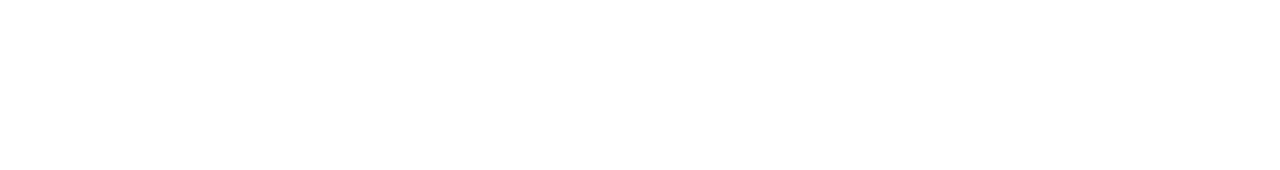
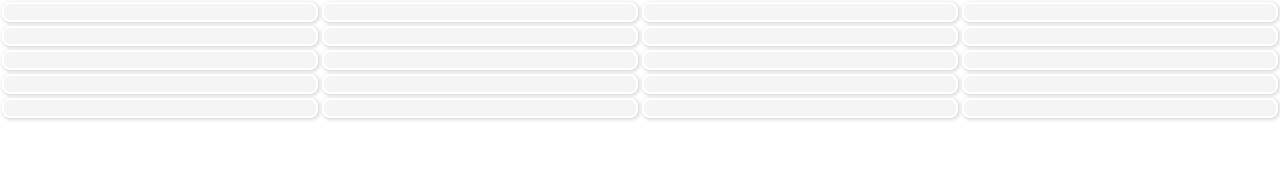
Before and after one commit to iatraljic/marvel, a React (Create React App) app: page / in a window 1280 px wide. Shown: the top 170 px of the page. Built offline with nearby package versions, Linux system fonts and the light colour scheme.

Commit message:
Added character component to grid

```diff
--- a/src/App.js
+++ b/src/App.js
@@ -5,6 +5,7 @@
 function App() {
   return (
     <div className="app">
+      <Home/>
     </div>
   );
 }
--- /dev/null
+++ b/src/components/Character/index.css
@@ -0,0 +1,9 @@
+.character {
+  background-color: whitesmoke;
+  border: white 2px solid;
+  border-radius: 8px;
+  text-align: center;
+  padding: 8px;
+  margin: 2px;
+  box-shadow: 1px 1px 4px 0px #cccccc;
+}
--- /dev/null
+++ b/src/components/Character/index.jsx
@@ -0,0 +1,12 @@
+import React from 'react';
+
+import './index.css';
+
+function Character() {
+  return (
+    <div className='character'>
+    </div>
+  );
+}
+
+export default Character;
--- a/src/components/Grid/index.jsx
+++ b/src/components/Grid/index.jsx
@@ -1,47 +1,69 @@
 import React from 'react';
+
+import Character from '../Character';
 
 function Grid() {
   return (
     <div className="grid-container">
       <div className='col-1 t-col-2 m-col-4'>
+        <Character>1</Character>
       </div>
       <div className='col-1 t-col-2 m-col-4'>
+        <Character>2</Character>
       </div>
       <div className='col-1 t-col-2 m-col-4'>
+        <Character>3</Character>
       </div>
       <div className='col-1 t-col-2 m-col-4'>
+        <Character>4</Character>
       </div>
       <div className='col-1 t-col-2 m-col-4'>
+        <Character>5</Character>
       </div>
       <div className='col-1 t-col-2 m-col-4'>
+        <Character>6</Character>
       </div>
       <div className='col-1 t-col-2 m-col-4'>
+        <Character>7</Character>
       </div>
       <div className='col-1 t-col-2 m-col-4'>
+        <Character>8</Character>
       </div>
       <div className='col-1 t-col-2 m-col-4'>
+        <Character>9</Character>
       </div>
       <div className='col-1 t-col-2 m-col-4'>
+        <Character>10</Character>
       </div>
       <div className='col-1 t-col-2 m-col-4'>
+        <Character>11</Character>
       </div>
       <div className='col-1 t-col-2 m-col-4'>
+        <Character>12</Character>
       </div>
       <div className='col-1 t-col-2 m-col-4'>
+        <Character>13</Character>
       </div>
       <div className='col-1 t-col-2 m-col-4'>
+        <Character>14</Character>
       </div>
       <div className='col-1 t-col-2 m-col-4'>
+        <Character>15</Character>
       </div>
       <div className='col-1 t-col-2 m-col-4'>
+        <Character>16</Character>
       </div>
       <div className='col-1 t-col-2 m-col-4'>
+        <Character>17</Character>
       </div>
       <div className='col-1 t-col-2 m-col-4'>
+        <Character>18</Character>
       </div>
       <div className='col-1 t-col-2 m-col-4'>
+        <Character>19</Character>
       </div>
       <div className='col-1 t-col-2 m-col-4'>
+        <Character>20</Character>
       </div>
     </div>
   );
--- a/src/pages/Home/index.jsx
+++ b/src/pages/Home/index.jsx
@@ -1,11 +1,15 @@
 import React from 'react';
+
+import Grid from '../../components/Grid';
 
 import './index.css';
 
 
 function Home() {
   return (
-    <></>
+    <>
+      <Grid/>
+    </>
   );
 };
 
```
Lines whose indentation alone changed are shown as unchanged.
